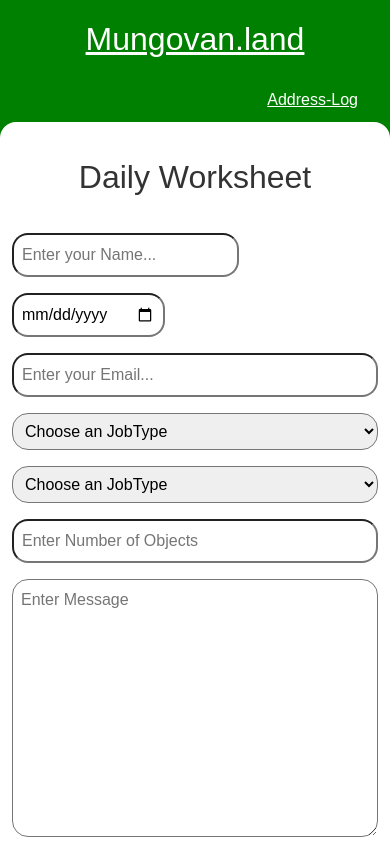
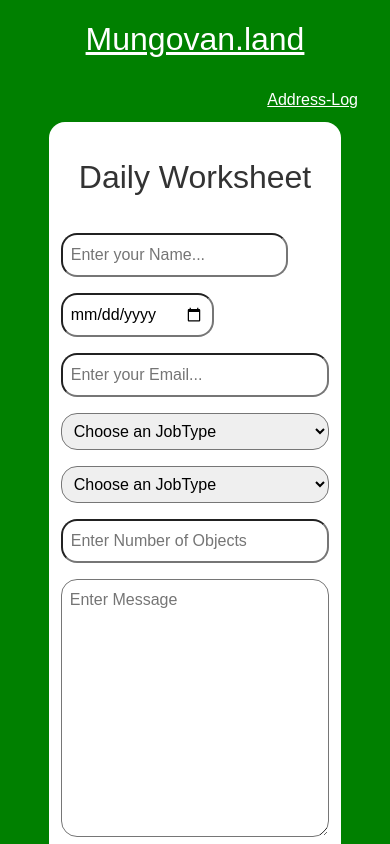
Before and after one commit to jlloyd0430/Mungovan-Trucking, a React (Create React App) app: page / in a window 390 px wide. Shown: the top 844 px of the page. Built offline with nearby package versions, Linux system fonts and the light colour scheme.

Commit message:
Update App.css

```diff
--- a/src/App.css
+++ b/src/App.css
@@ -73,8 +73,8 @@ form {
 
 @media only screen and (max-width: 768px) {
   form {
-    width: 75%;
-    margin: 0 10px;
+    width: 75% !important;
+    margin: auto !important;
     /* Add margin to the left and right sides of the form */
   }
 }
```
